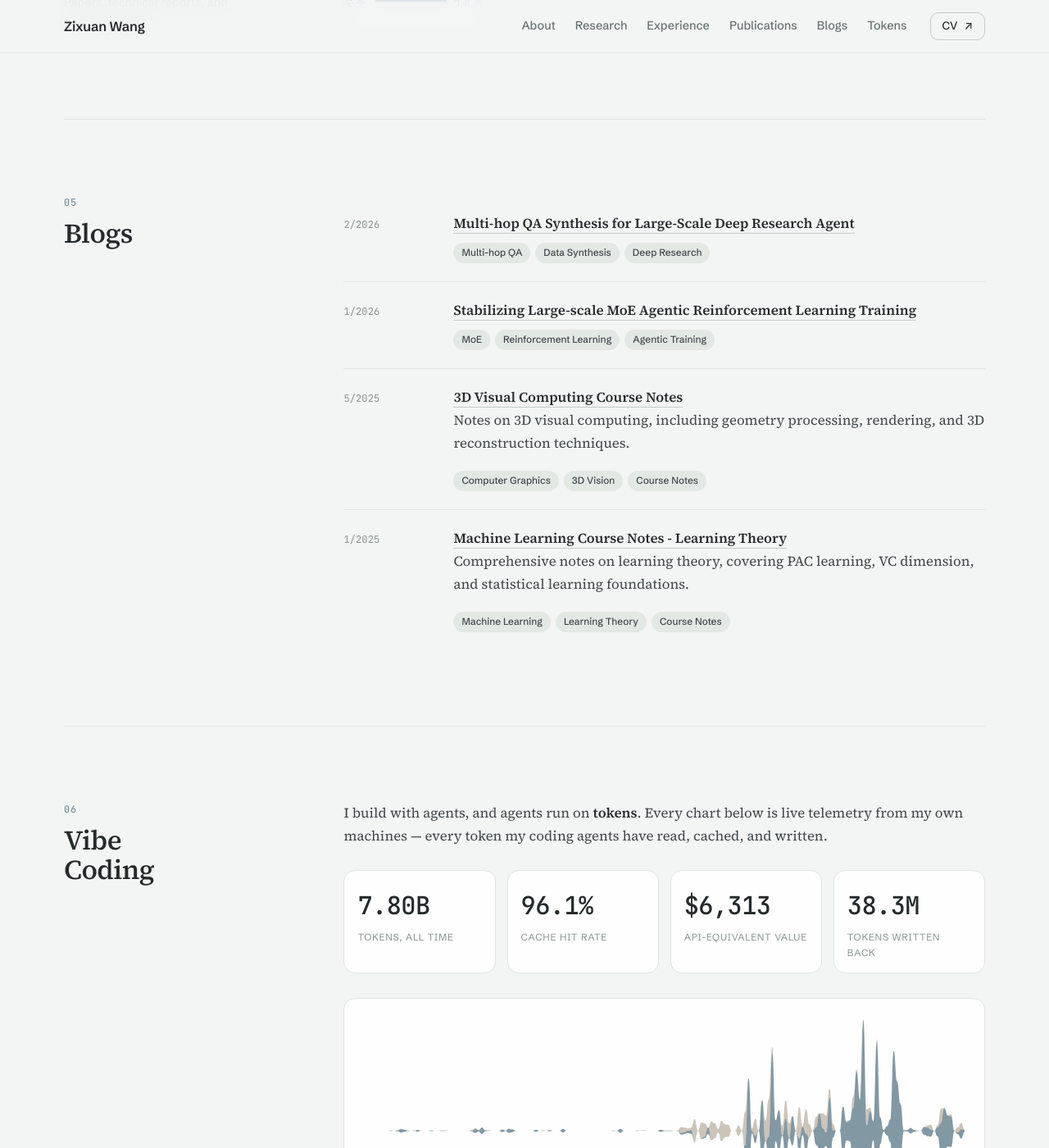
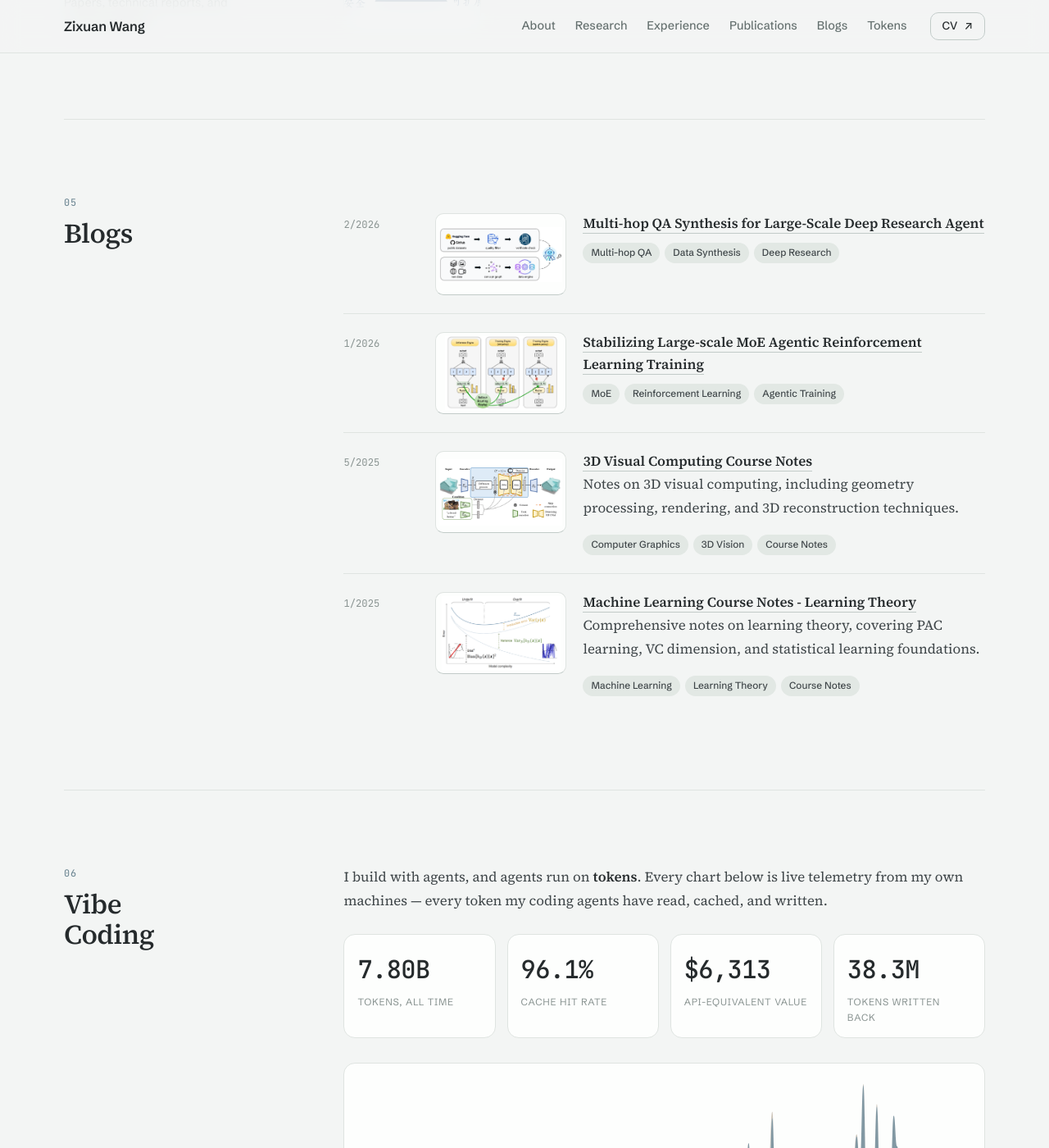
Before and after one commit to wannabeyourfriend/wannabeyourfriend.github.io, a Jekyll site: the page built from index.html, in a window 1280 px wide and 1400 px high, scrolled down 5707 px. Shown: the whole window at 82% size. Built offline with Jekyll 4.4.1, drawn with Linux system fonts in a browser that asks for light colours.

Commit message:
Add blog teaser figures

```diff
--- a/_data/blogs.yml
+++ b/_data/blogs.yml
@@ -2,21 +2,25 @@ blogs:
   - title: "Multi-hop QA Synthesis for Large-Scale Deep Research Agent"
     date: "2/2026"
     link: "https://app.notion.com/p/Multi-hop-QA-Synthesis-for-Large-Scale-Deep-Research-Agent-38ad937be18d80558889f9271a0cf6c0?source=copy_link"
+    image: ./assets/img/blog-data-qa.png
     tags: ["Multi-hop QA", "Data Synthesis", "Deep Research"]
 
   - title: "Stabilizing Large-scale MoE Agentic Reinforcement Learning Training"
     date: "1/2026"
     link: "https://app.notion.com/p/Stabilizing-Large-scale-MoE-Agentic-Reinforcement-Learning-Training-389d937be18d80d3bedeee9ade77781c?source=copy_link"
+    image: ./assets/img/blog-moe.png
     tags: ["MoE", "Reinforcement Learning", "Agentic Training"]
 
   - title: "3D Visual Computing Course Notes"
     date: "5/2025"
     summary: "Notes on 3D visual computing, including geometry processing, rendering, and 3D reconstruction techniques."
     pdf: /assets/files/3d_visual_computing_course_notes.pdf
+    image: ./assets/img/blog-3d-visual-computing.png
     tags: ["Computer Graphics", "3D Vision", "Course Notes"]
 
   - title: "Machine Learning Course Notes - Learning Theory"
     date: "1/2025"
     summary: "Comprehensive notes on learning theory, covering PAC learning, VC dimension, and statistical learning foundations."
     pdf: /assets/files/machine_learning_course_notes-learning-theory.pdf
+    image: ./assets/img/blog-ml-note.png
     tags: ["Machine Learning", "Learning Theory", "Course Notes"]
--- a/_includes/blogs.html
+++ b/_includes/blogs.html
@@ -8,12 +8,23 @@
     </aside>
     <div class="sec-body">
       {% for blog in site.data.blogs.blogs %}
-      <div class="note-row reveal">
+      {% assign blog_href = blog.pdf | default: blog.link %}
+      <div class="note-row{% if blog.image %} note-row--with-image{% endif %} reveal">
         <div class="note-date">{{ blog.date }}</div>
-        <div>
+        {% if blog.image %}
+          {% if blog_href %}
+          <a class="note-thumb" href="{{ blog_href }}" target="_blank" rel="noopener">
+            <img src="{{ blog.image }}" alt="Teaser figure for {{ blog.title }}">
+          </a>
+          {% else %}
+          <div class="note-thumb">
+            <img src="{{ blog.image }}" alt="Teaser figure for {{ blog.title }}">
+          </div>
+          {% endif %}
+        {% endif %}
+        <div class="note-main">
           <h3 class="note-title">
-            {% if blog.pdf %}<a href="{{ blog.pdf }}" target="_blank" rel="noopener">{{ blog.title }}</a>
-            {% elsif blog.link %}<a href="{{ blog.link }}" target="_blank" rel="noopener">{{ blog.title }}</a>
+            {% if blog_href %}<a href="{{ blog_href }}" target="_blank" rel="noopener">{{ blog.title }}</a>
             {% else %}{{ blog.title }}{% endif %}
           </h3>
           {% if blog.summary %}<p class="note-sum">{{ blog.summary }}</p>{% endif %}
--- a/assets/css/site.css
+++ b/assets/css/site.css
@@ -655,8 +655,31 @@ img { max-width: 100%; display: block; }
   padding: 22px 0;
   border-bottom: 1px solid var(--line);
 }
+.note-row--with-image {
+  grid-template-columns: 92px 160px minmax(0, 1fr);
+  gap: 20px;
+  align-items: start;
+}
 .note-row:last-child { border-bottom: 0; }
 .note-date { font-family: var(--mono); font-size: 0.76rem; color: var(--gray-mute); padding-top: 5px; }
+.note-thumb {
+  display: flex;
+  align-items: center;
+  justify-content: center;
+  aspect-ratio: 16 / 10;
+  border: 1px solid var(--line);
+  border-radius: 10px;
+  background: var(--paper);
+  overflow: hidden;
+  padding: 4px;
+}
+.note-thumb img {
+  width: 100%;
+  height: 100%;
+  object-fit: contain;
+  transition: transform 0.5s var(--ease-out);
+}
+.note-row:hover .note-thumb img { transform: scale(1.03); }
 .note-title { font-family: var(--serif); font-weight: 600; font-size: 1.05rem; margin: 0; }
 .note-title a { text-decoration: none; transition: color 0.2s; }
 .note-title a:hover { color: var(--accent); }
@@ -827,6 +850,8 @@ html.claude .toast { background: var(--accent-strong); color: #f4f7f6; }
   .pub { grid-template-columns: 1fr; }
   .pub-thumb { max-width: 280px; }
   .edu-row, .note-row { grid-template-columns: 1fr; gap: 4px; }
+  .note-row--with-image { gap: 10px; }
+  .note-thumb { width: min(100%, 280px); }
   .hero { padding-top: 104px; }
   .hero-globe { width: min(78vw, 330px); }
 }
```
Also changed, not shown: assets/img/blog-3d-visual-computing.png (added), assets/img/blog-data-qa.png (added), assets/img/blog-ml-note.png (added), assets/img/blog-moe.png (added).
